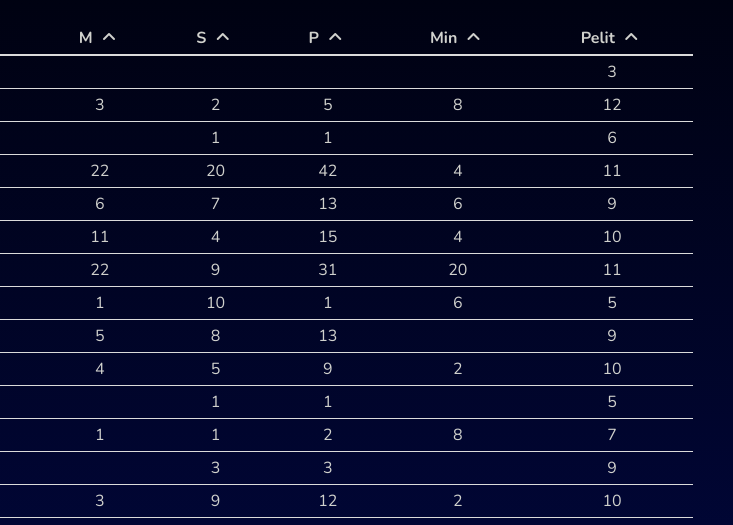
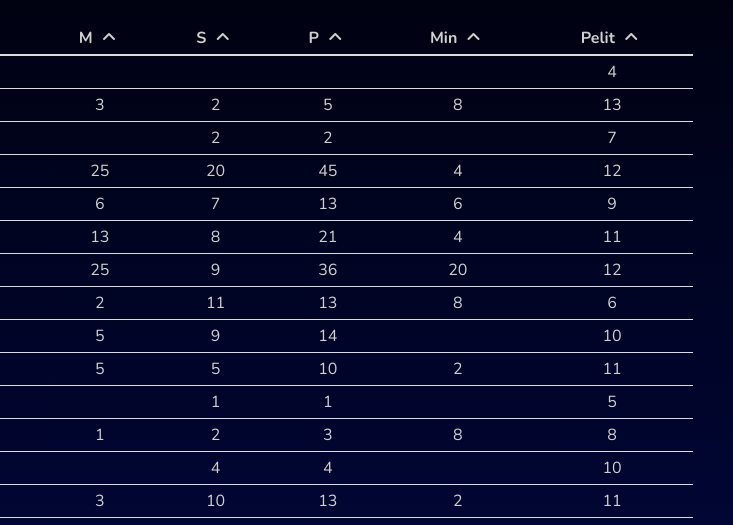
Before and after one commit to NeEvLai/TikkaNaiset, a website: page index.html in a window 1280 px wide. Shown: the part 267-792 px from the top of the page, 457-1190 px from the left. Drawn offline with nearby package versions, Linux system fonts and the light colour scheme.

Commit message:
Points updated 06/04/2024

```diff
--- a/index.html
+++ b/index.html
@@ -153,7 +153,7 @@
                                 <td></td>
                                 <td></td>
                                 <td></td>
-                                <td>3</td>
+                                <td>4</td>
                             </tr>
                             <tr>
                                 <td>6</td>
@@ -162,25 +162,25 @@
                                 <td>2</td>
                                 <td>5</td>
                                 <td>8</td>
-                                <td>12</td>
+                                <td>13</td>
                             </tr>
                             <tr>
                                 <td>7</td>
                                 <td>Meija</td>
                                 <td></td>
-                                <td>1</td>
-                                <td>1</td>
+                                <td>2</td>
+                                <td>2</td>
                                 <td></td>
-                                <td>6</td>
+                                <td>7</td>
                             </tr>
                             <tr>
                                 <td>8</td>
                                 <td>Elina</td>
-                                <td>22</td>
+                                <td>25</td>
                                 <td>20</td>
-                                <td>42</td>
+                                <td>45</td>
                                 <td>4</td>
-                                <td>11</td>
+                                <td>12</td>
                             </tr>
                             <tr>
                                 <td>11</td>
@@ -194,47 +194,47 @@
                             <tr>
                                 <td>12</td>
                                 <td>Sofia</td>
+                                <td>13</td>
+                                <td>8</td>
+                                <td>21</td>
+                                <td>4</td>
                                 <td>11</td>
-                                <td>4</td>
-                                <td>15</td>
-                                <td>4</td>
-                                <td>10</td>
                             </tr>
                             <tr>
                                 <td>16</td>
                                 <td>Anniina</td>
-                                <td>22</td>
+                                <td>25</td>
                                 <td>9</td>
-                                <td>31</td>
+                                <td>36</td>
                                 <td>20</td>
-                                <td>11</td>
+                                <td>12</td>
                             </tr>
                             <tr>
                                 <td>17</td>
                                 <td>Sara</td>
-                                <td>1</td>
-                                <td>10</td>
-                                <td>1</td>
+                                <td>2</td>
+                                <td>11</td>
+                                <td>13</td>
+                                <td>8</td>
                                 <td>6</td>
-                                <td>5</td>
                             </tr>
                             <tr>
                                 <td>18</td>
                                 <td>Anni</td>
                                 <td>5</td>
-                                <td>8</td>
-                                <td>13</td>
+                                <td>9</td>
+                                <td>14</td>
                                 <td></td>
-                                <td>9</td>
+                                <td>10</td>
                             </tr>
                             <tr>
                                 <td>20</td>
                                 <td>Marita</td>
-                                <td>4</td>
                                 <td>5</td>
-                                <td>9</td>
+                                <td>5</td>
+                                <td>10</td>
                                 <td>2</td>
-                                <td>10</td>
+                                <td>11</td>
                             </tr>
                             <tr>
                                 <td>21</td>
@@ -249,28 +249,28 @@
                                 <td>23</td>
                                 <td>Rea</td>
                                 <td>1</td>
-                                <td>1</td>
                                 <td>2</td>
+                                <td>3</td>
                                 <td>8</td>
-                                <td>7</td>
+                                <td>8</td>
                             </tr>
                             <tr>
                                 <td>25</td>
                                 <td>Nelli</td>
                                 <td></td>
-                                <td>3</td>
-                                <td>3</td>
+                                <td>4</td>
+                                <td>4</td>
                                 <td></td>
-                                <td>9</td>
+                                <td>10</td>
                             </tr>
                             <tr>
                                 <td>27</td>
                                 <td>Viivi</td>
                                 <td>3</td>
-                                <td>9</td>
-                                <td>12</td>
+                                <td>10</td>
+                                <td>13</td>
                                 <td>2</td>
-                                <td>10</td>
+                                <td>11</td>
                             </tr>
                             <tr>
                                 <td>35</td>
@@ -279,7 +279,7 @@
                                 <td></td>
                                 <td></td>
                                 <td></td>
-                                <td>11</td>
+                                <td>12</td>
                             </tr>
                             <tr>
                                 <td>48</td>
@@ -294,10 +294,10 @@
                                 <td>51</td>
                                 <td>Aada</td>
                                 <td>1</td>
-                                <td>1</td>
                                 <td>2</td>
+                                <td>3</td>
                                 <td>2</td>
-                                <td>6</td>
+                                <td>8</td>
                             </tr>
                             <tr>
                                 <td>54</td>
@@ -315,7 +315,7 @@
                                 <td>5</td>
                                 <td>6</td>
                                 <td>4</td>
-                                <td>8</td>
+                                <td>9</td>
                             </tr>
                         </tbody>
                     </table>
```
